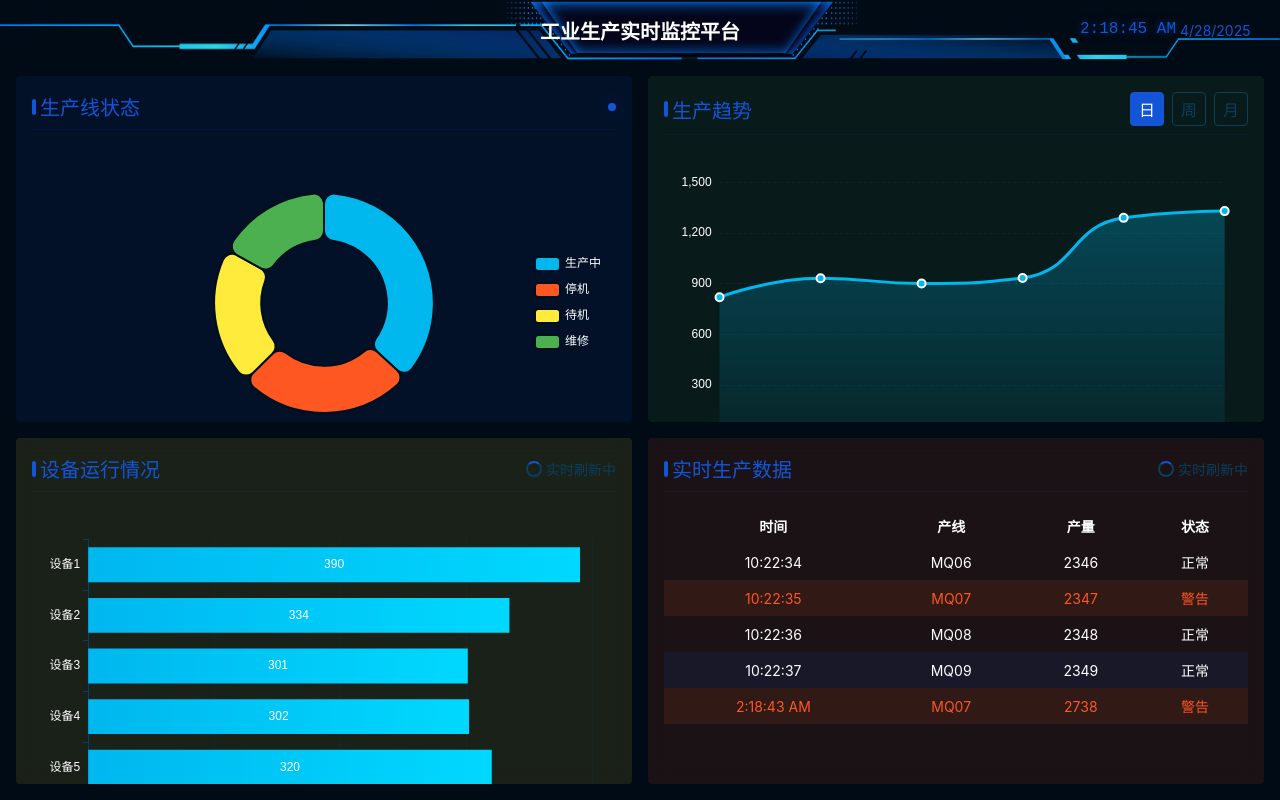
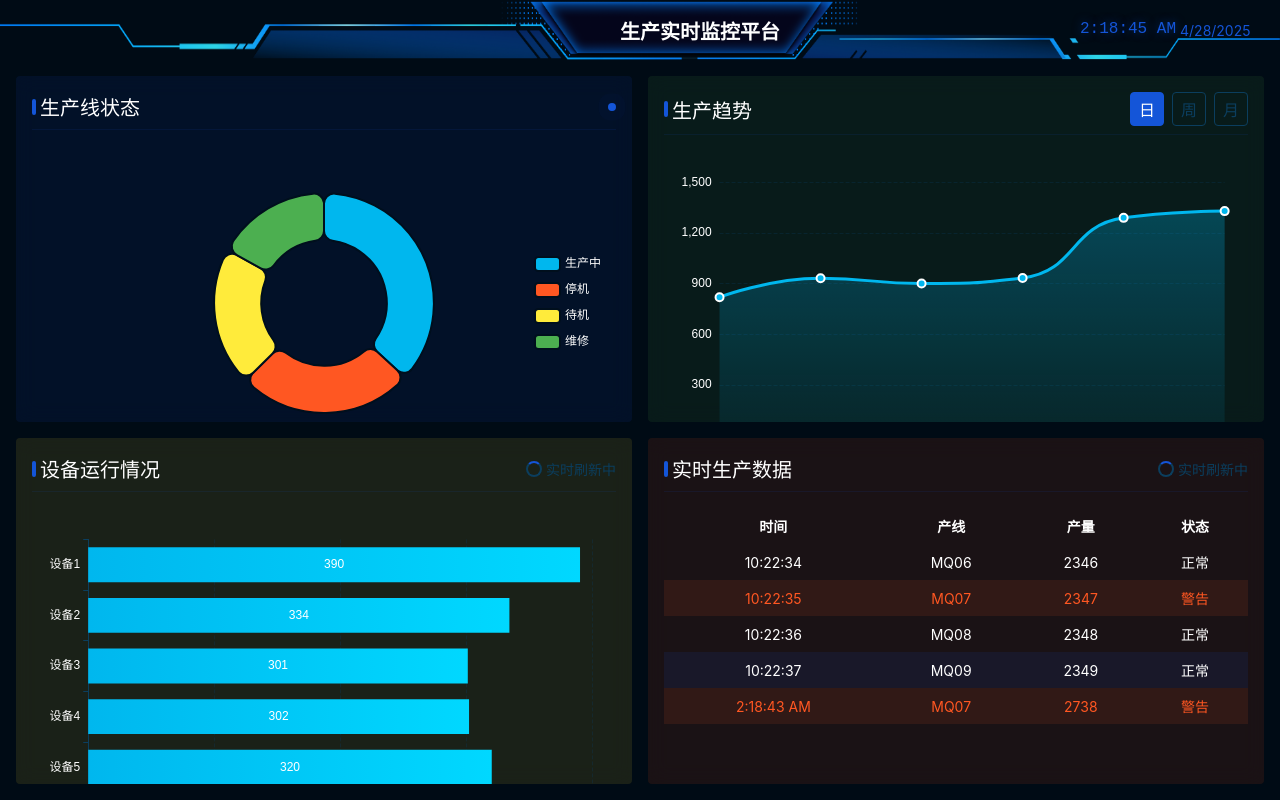
Before and after one commit to zahngjjj/bigscreen, a Vue app: page / in a window 1280 px wide. Built offline with nearby package versions, Linux system fonts and the light colour scheme; a web font is replaced by a local one.

Commit message:
style: 优化卡片样式

```diff
--- a/src/views/Dashboard.vue
+++ b/src/views/Dashboard.vue
@@ -5,7 +5,7 @@
     <!-- 顶部标题 -->
     <div class="header">
       <div class="placeholder"></div>
-      <h1 class="title">工业生产实时监控平台</h1>
+      <h1 class="title">生产实时监控平台</h1>
       <div class="time-container">
         <div class="time">{{ currentTime }}</div>
         <div class="date">{{ currentDate }}</div>
@@ -370,6 +370,13 @@ onUnmounted(() => {
     text-align: center;
     font-size: $font-size-xl;
     font-weight: bold;
+    display: flex;
+    justify-content: center;
+    align-items: center;
+    width: 100%;
+    height: 100%;
+    margin: 0;
+    padding-left: 120px;
   }
 
   .time-container {
@@ -442,7 +449,7 @@ onUnmounted(() => {
 
         .box-title {
           font-size: $font-size-xl;
-          color: $primary-color;
+          color: #fff;
           position: relative;
           padding-left: $spacing-sm;
 
```
